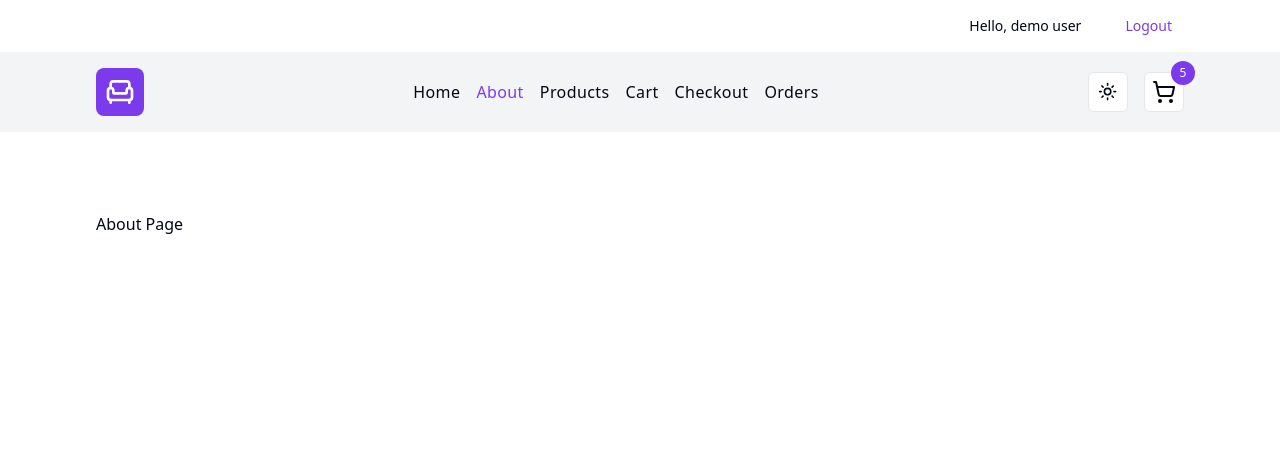
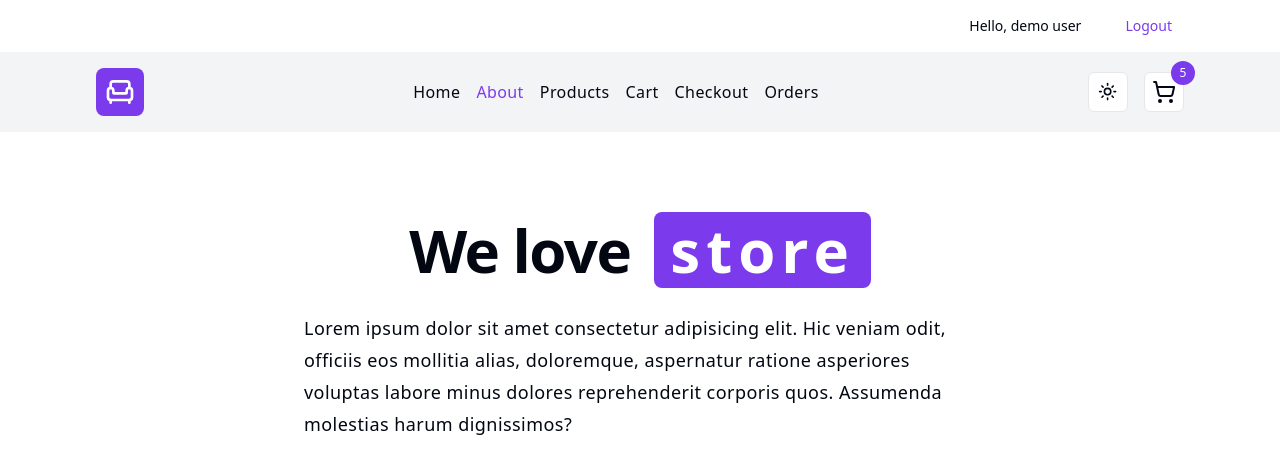
Before and after one commit to NikDoe/store, a React (Vite) app: page /about in a window 1280 px wide. Shown: the top 474 px of the page. Built offline with nearby package versions, Linux system fonts and the light colour scheme.

Commit message:
create About page

```diff
--- a/src/pages/About.tsx
+++ b/src/pages/About.tsx
@@ -1,9 +1,20 @@
 function About() {
 	return (
-		<div>
-            About Page
-		</div>
+		<section>
+			<h1 className='flex flex-wrap gap-2 sm:gap-x-6 items-center justify-center text-4xl font-bold leading-none tracking-tight sm:text-6xl '>
+				We love
+				<span className='bg-primary py-2 px-4 rounded-lg  tracking-widest text-white'>
+					store
+				</span>
+			</h1>
+
+			<p className='mt-6 text-lg tracking-wide leading-8 max-w-2xl mx-auto'>
+        Lorem ipsum dolor sit amet consectetur adipisicing elit. Hic veniam
+        odit, officiis eos mollitia alias, doloremque, aspernatur ratione
+        asperiores voluptas labore minus dolores reprehenderit corporis quos.
+        Assumenda molestias harum dignissimos?
+			</p>
+		</section>
 	);
 }
-
 export default About;
```
